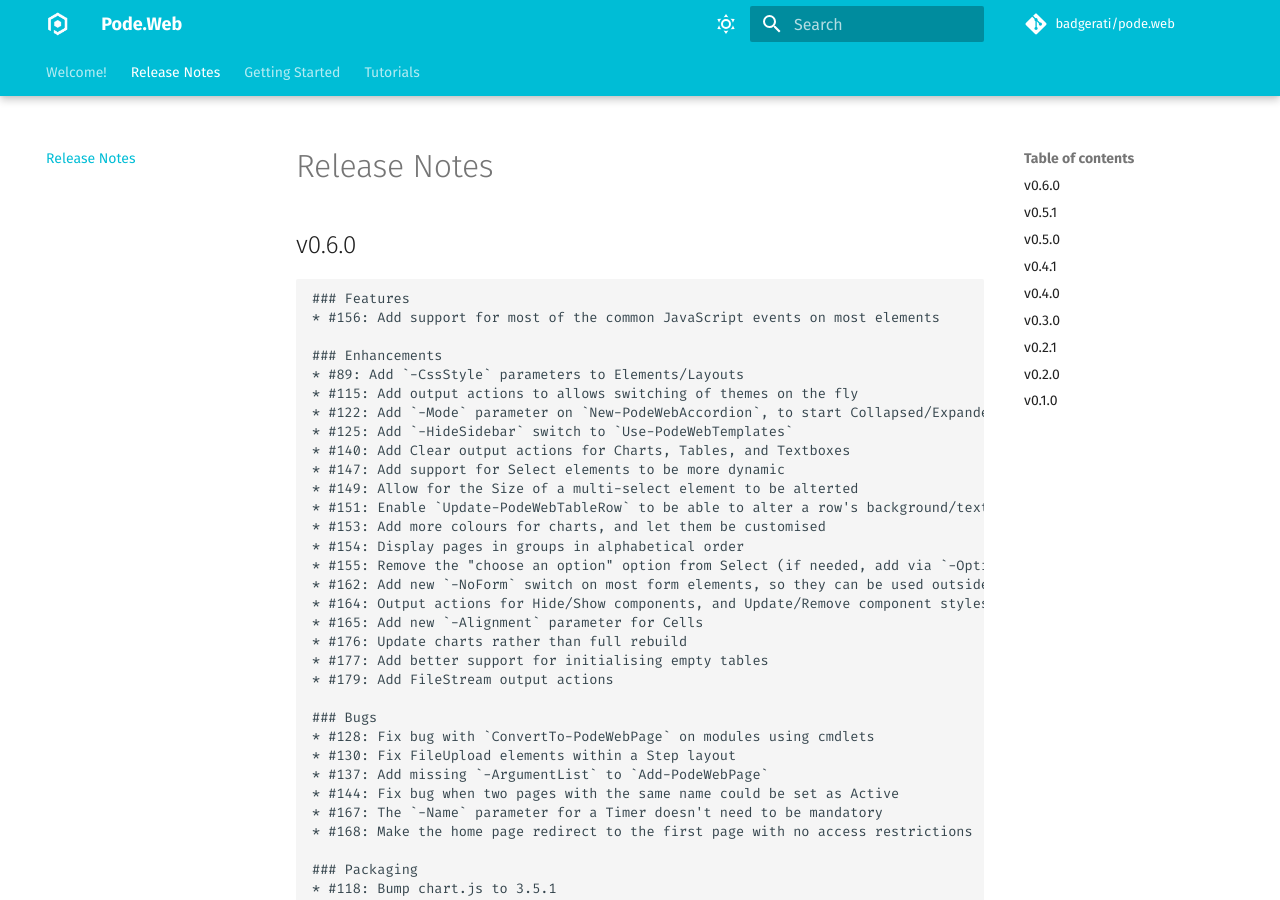
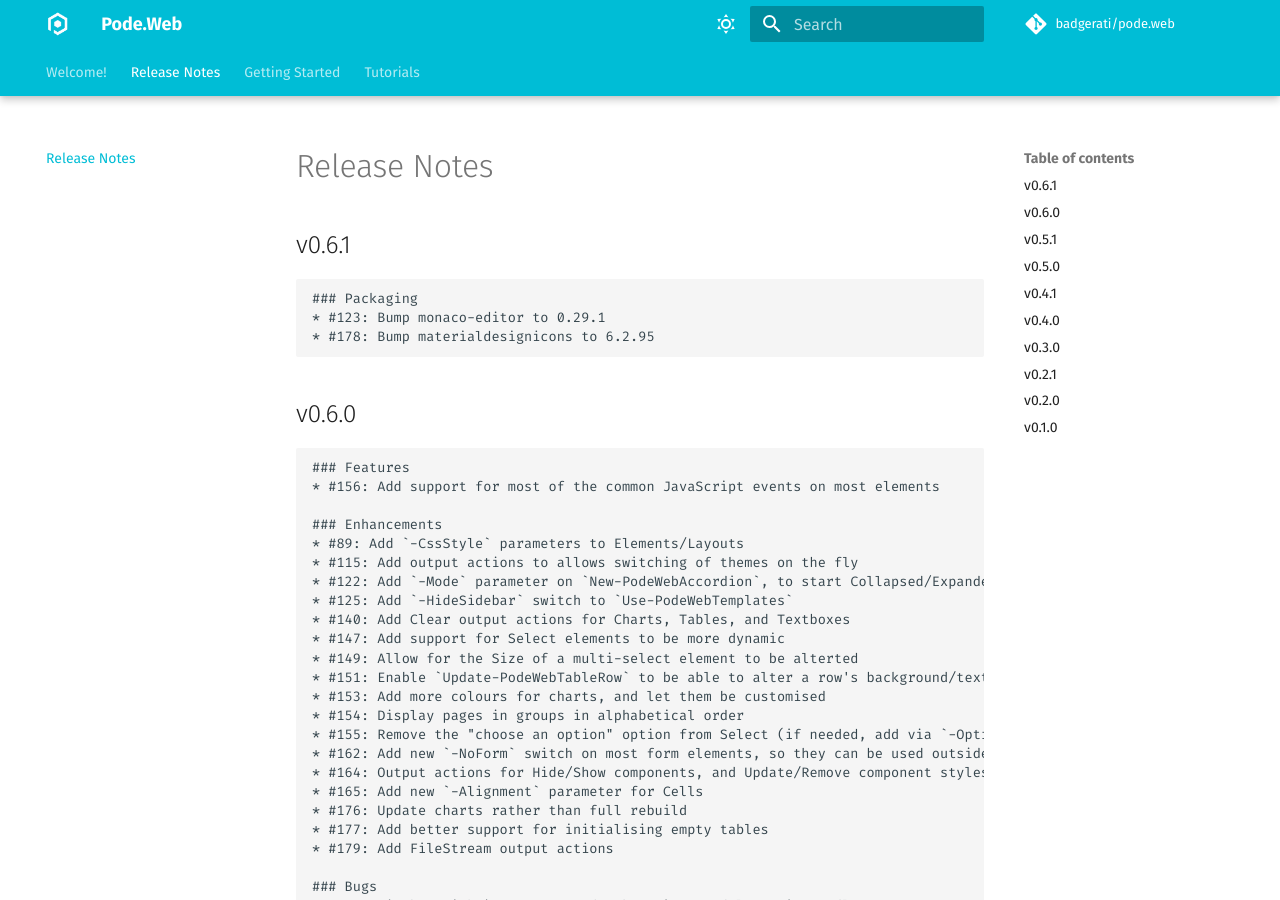
Before and after one commit to Badgerati/Pode.Web, an MkDocs documentation site: the page built from docs/release-notes.md, in a window 1280 px wide and 900 px high. Built offline with MkDocs 1.6.1 and Material for MkDocs 9.7.7, drawn with Linux system fonts in a browser that asks for light colours; comment, search, counter and statistics services are not loaded.

Commit message:
add v0.6.1 release notes

````diff
--- a/docs/release-notes.md
+++ b/docs/release-notes.md
@@ -1,4 +1,12 @@
 # Release Notes
+
+## v0.6.1
+
+```plain
+### Packaging
+* #123: Bump monaco-editor to 0.29.1
+* #178: Bump materialdesignicons to 6.2.95
+```
 
 ## v0.6.0
 
````
Also changed, not shown: 1 other file.
